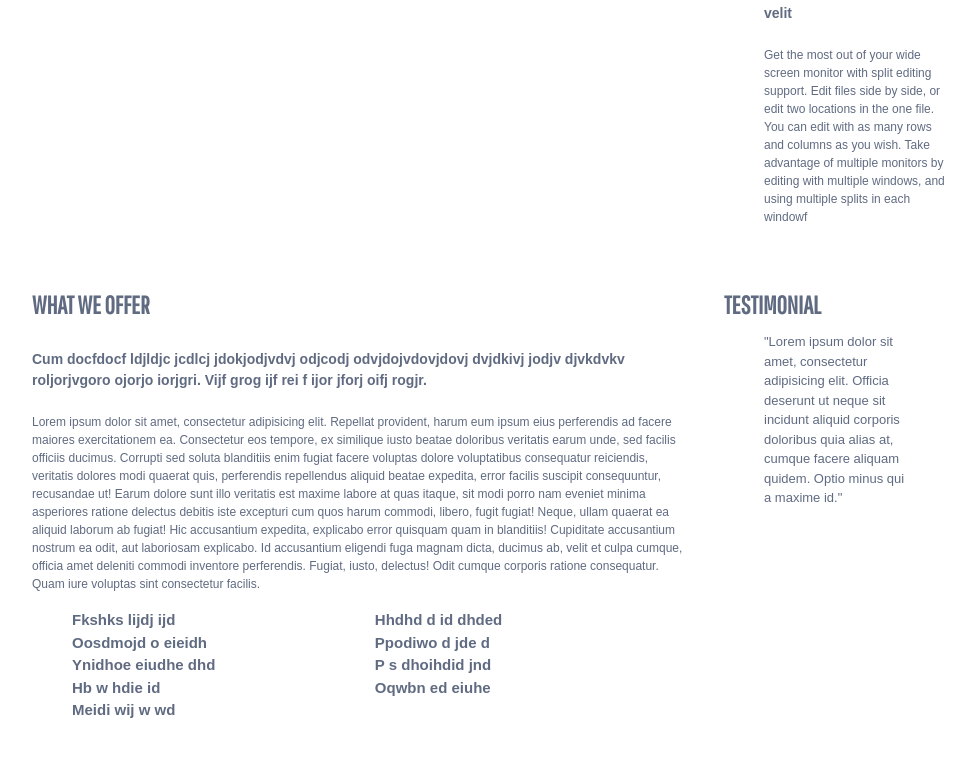
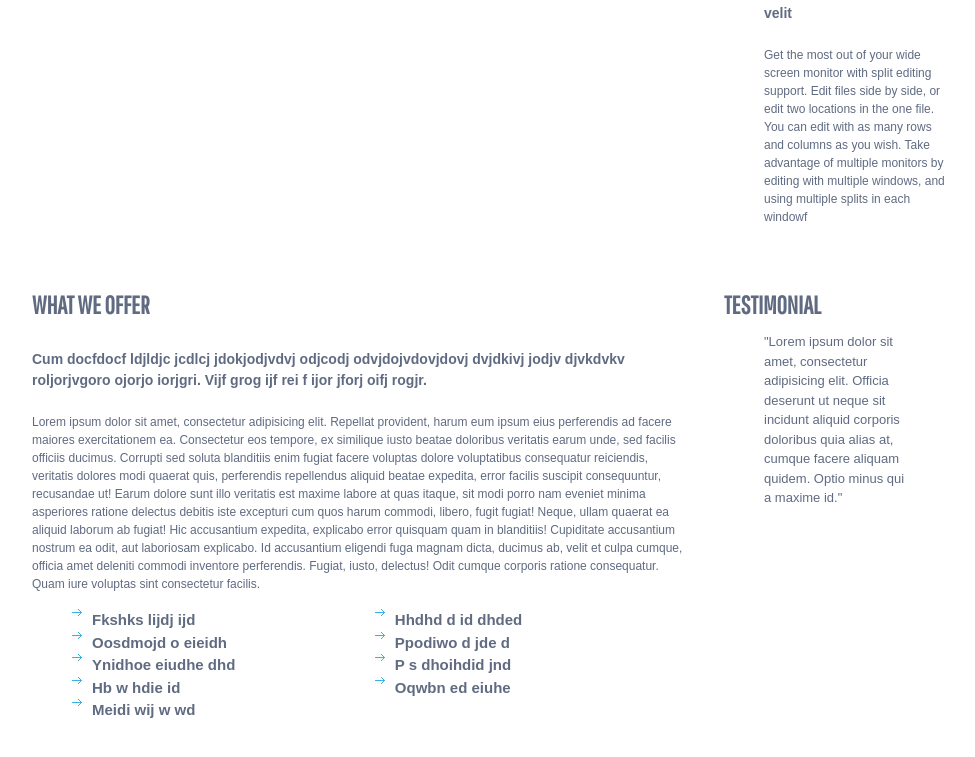
Before and after one commit to yevheniiahl/FEcore, a plain HTML site: page module4/module-4.html in a window 1280 px wide. Shown: the part 749-1506 px from the top of the page, without its empty margins (153-1128 px from the left). Drawn offline with Linux system fonts and the light colour scheme.

Commit message:
replaced css file

```diff
--- a/module4/styles.css
+++ b/module4/styles.css
@@ -87,7 +87,9 @@ img {
 }
 
 ul.list li{
-	list-style-image: url("../images/arrow.jpg");
+	/*list-style-image: url("../images/arrow.jpg");*/
+	list-style: none;
+	background:url("images/arrow.jpg") no-repeat;
 	box-sizing: border-box;
 	width:49%;
 	color:#606b82;
@@ -98,12 +100,12 @@ ul.list li{
 	display: inline-block;
 }
 
-/*ul.list li:before {
-	content:"url("images/arrow.jpg")";
+ul.list li:before {
+	content:"";
 	display: inline-block;
 	margin-right: 20px;
 }
-*/
+
 blockquote {
 	color:#606b82;
 	font:13px arial,sans-serif;
```
